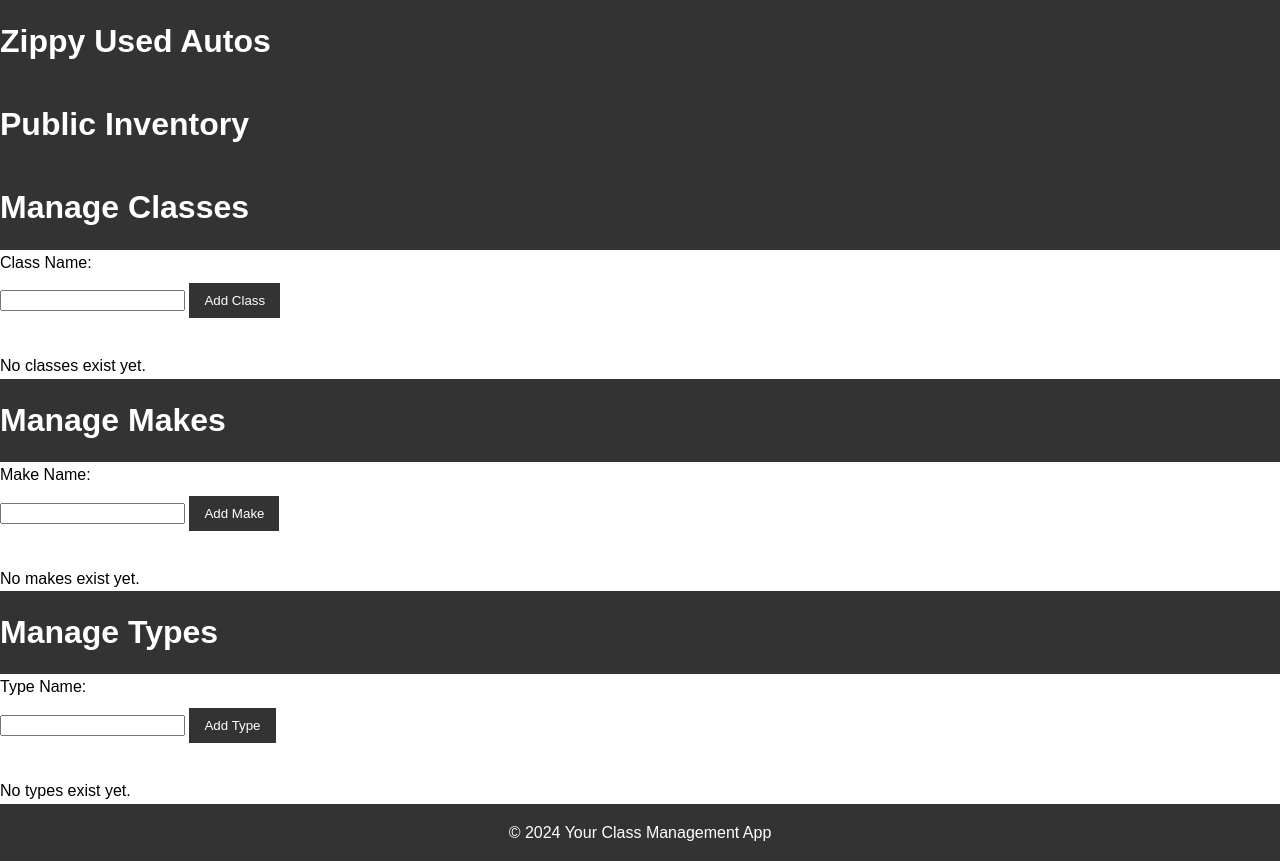
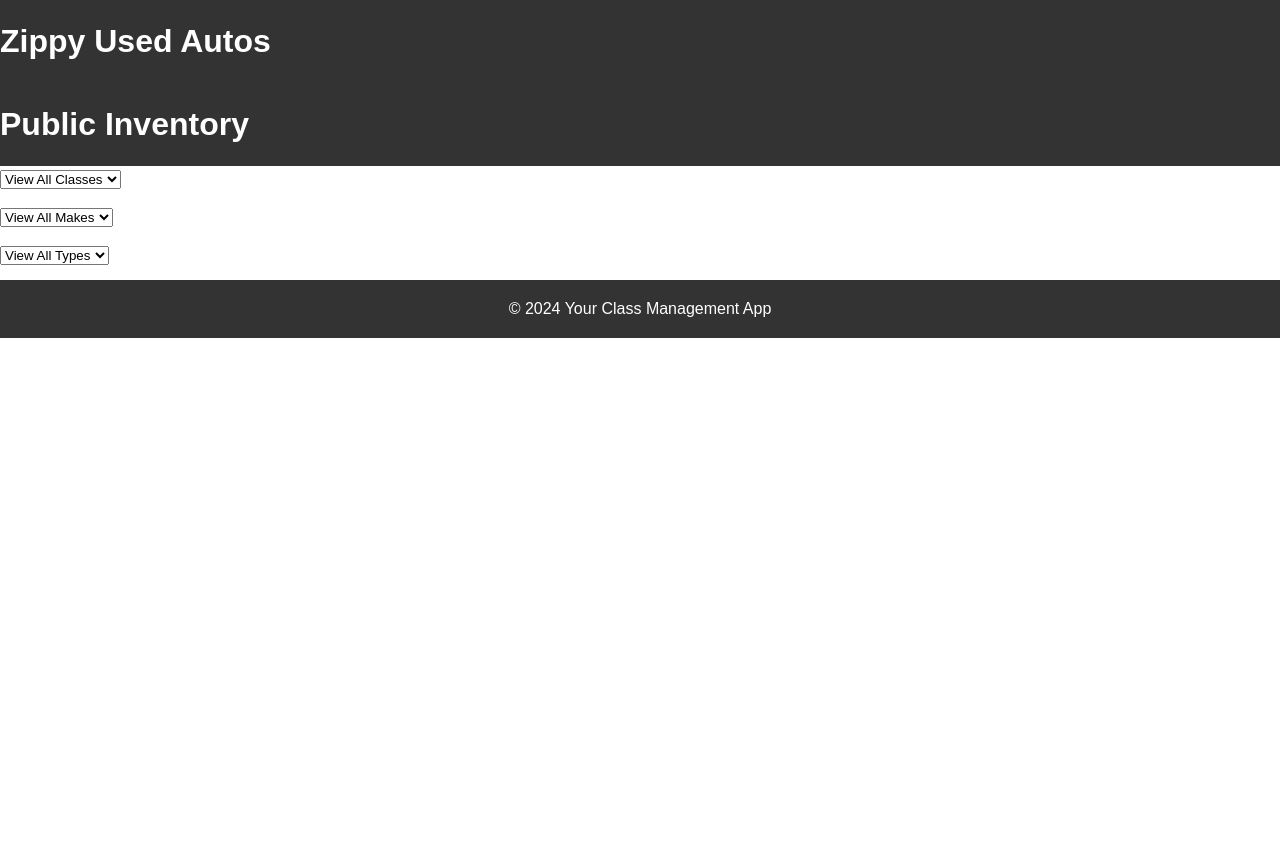
Before and after one commit to jeramee/JO-INF653-MidtermProject-, a PHP site: page /public_inventory_view.php in a window 1280 px wide. After the commit the page ends 338 px from the top, so only its background shows below. Run offline with PHP 8.4, Linux system fonts and the light colour scheme; tables that the repository leaves empty or names only in its code hold one stand-in row (values such as "Sample post").

Commit message:
6 big commit drop down mostly working.

```diff
--- a/view/manage_classes_view.php
+++ b/view/manage_classes_view.php
@@ -1,40 +1,39 @@
 <!-- ../view/manage_classes_view.php -->
-<!DOCTYPE html>
-<html lang="en">
-<head>
-    <meta charset="UTF-8">
-    <meta name="viewport" content="width=device-width, initial-scale=1.0">
-    <title>Manage Classes</title>
-</head>
-<body>
-    <header>
-        <h1>Manage Classes</h1>
-    </header>
+<?php
+include_once('../model/database.php');
+include_once('../model/class_db.php');
 
-    <section>
-        <!-- Your form for managing classes -->
-        <form action="../controller/manage_classes.php" method="post">
-            <label for="class_name">Class Name:</label>
-            <input type="text" id="class_name" name="class_name" required>
-            <button type="submit">Add Class</button>
-        </form>
-    </section>
+// Function to get all classes from the vehicle_class table
+function getAllClasses($conn) {
+    try {
+        $query = "SELECT DISTINCT vehicle_class FROM vehicle_inventory";
+        $statement = $conn->prepare($query);
+        $statement->execute();
+        $classes = $statement->fetchAll(PDO::FETCH_ASSOC);
+        $statement->closeCursor();
+        return $classes;
+    } catch (PDOException $e) {
+        throw new PDOException("Error fetching classes: " . $e->getMessage());
+    }
+}
 
-    <section>
-        <!-- Display the list of classes -->
-        <ul>
-            <?php if (isset($classes) && is_array($classes)) : ?>
-                <?php foreach ($classes as $class) : ?>
-                    <li>
-                        <?php echo $class['class_name']; ?>
-                        <a href='../controller/remove_class.php?id=<?php echo $class['class_id']; ?>'>Remove</a>
-                    </li>
-                <?php endforeach; ?>
-            <?php else : ?>
-                <p>No classes exist yet.</p>
-            <?php endif; ?>
-        </ul>
-    </section>
+// Variable to store data
+$classes = [];
 
-</body>
-</html>
+// Attempt to fetch data from the vehicle_class table
+try {
+    $classes = getAllClasses($GLOBALS['conn']);
+} catch (PDOException $e) {
+    // Display a verbose warning and error explanation
+    echo "<div style='color: red;'><strong>Error:</strong> An error occurred while fetching data from the database. Please check the database connection and make sure the table exists. <br>";
+    echo "Error Message: " . $e->getMessage() . "</div><br>";
+}
+?>
+
+<!-- Display the dropdown menu for classes -->
+<select>
+    <option value="#" selected disabled>View All Classes</option>
+    <?php foreach ($classes as $class) : ?>
+        <option value="<?php echo $class['vehicle_class']; ?>"><?php echo $class['vehicle_class']; ?></option>
+    <?php endforeach; ?>
+</select>
--- a/view/manage_makes_view.php
+++ b/view/manage_makes_view.php
@@ -1,40 +1,39 @@
 <!-- ../view/manage_makes_view.php -->
-<!DOCTYPE html>
-<html lang="en">
-<head>
-    <meta charset="UTF-8">
-    <meta name="viewport" content="width=device-width, initial-scale=1.0">
-    <title>Manage Makes</title>
-</head>
-<body>
-    <header>
-        <h1>Manage Makes</h1>
-    </header>
+<?php
+include_once('../model/database.php');
+include_once('../model/class_db.php');
 
-    <section>
-        <!-- Your form for managing makes -->
-        <form action="../controller/manage_makes.php" method="post">
-            <label for="make_name">Make Name:</label>
-            <input type="text" id="make_name" name="make_name" required>
-            <button type="submit">Add Make</button>
-        </form>
-    </section>
+// Function to get all makes from the vehicle_inventory table
+function getAllMakes($conn) {
+    try {
+        $query = "SELECT DISTINCT vehicle_make FROM vehicle_inventory"; // Select distinct makes from the vehicle_inventory table
+        $statement = $conn->prepare($query);
+        $statement->execute();
+        $makes = $statement->fetchAll(PDO::FETCH_ASSOC);
+        $statement->closeCursor();
+        return $makes;
+    } catch (PDOException $e) {
+        throw new PDOException("Error fetching makes: " . $e->getMessage());
+    }
+}
 
-    <section>
-        <!-- Display the list of makes -->
-        <ul>
-            <?php if (isset($makes) && is_array($makes)) : ?>
-                <?php foreach ($makes as $make) : ?>
-                    <li>
-                        <?php echo $make['make_name']; ?>
-                        <a href='../controller/remove_make.php?id=<?php echo $make['make_id']; ?>'>Remove</a>
-                    </li>
-                <?php endforeach; ?>
-            <?php else : ?>
-                <p>No makes exist yet.</p>
-            <?php endif; ?>
-        </ul>
-    </section>
+// Variable to store data
+$makes = [];
 
-</body>
-</html>
+// Attempt to fetch data from the vehicle_inventory table
+try {
+    $makes = getAllMakes($GLOBALS['conn']);
+} catch (PDOException $e) {
+    // Display a verbose warning and error explanation
+    echo "<div style='color: red;'><strong>Error:</strong> An error occurred while fetching data from the database. Please check the database connection and make sure the table exists. <br>";
+    echo "Error Message: " . $e->getMessage() . "</div><br>";
+}
+?>
+
+<!-- Display the dropdown menu for makes -->
+<select>
+    <option value="#" selected disabled>View All Makes</option> <!-- Default value -->
+    <?php foreach ($makes as $make) : ?>
+        <option value="<?php echo $make['vehicle_make']; ?>"><?php echo $make['vehicle_make']; ?></option>
+    <?php endforeach; ?>
+</select>
--- a/view/manage_types_view.php
+++ b/view/manage_types_view.php
@@ -1,41 +1,41 @@
 <!-- ../view/manage_types_view.php -->
-<!DOCTYPE html>
-<html lang="en">
-<head>
-    <meta charset="UTF-8">
-    <meta name="viewport" content="width=device-width, initial-scale=1.0">
-    <title>Manage Types</title>
-</head>
-<body>
-    <header>
-        <h1>Manage Types</h1>
-    </header>
+<?php
+include_once('../model/database.php');
+include_once('../model/class_db.php');
 
-    <section>
-        <!-- Your form for managing types -->
-        <form action="../controller/manage_types.php" method="post">
-            <label for="type_name">Type Name:</label>
-            <input type="text" id="type_name" name="type_name" required>
-            <button type="submit">Add Type</button>
-        </form>
-    </section>
+// Function to get all types from the vehicle_type table
+function getAllTypes($conn) {
+    try {
+        $query = "SELECT DISTINCT vehicle_type FROM vehicle_inventory";
+        $statement = $conn->prepare($query);
+        $statement->execute();
+        $types = $statement->fetchAll(PDO::FETCH_ASSOC);
+        $statement->closeCursor();
+        return $types;
+    } catch (PDOException $e) {
+        throw new PDOException("Error fetching types: " . $e->getMessage());
+    }
+}
 
-    <section>
-        <!-- Display the list of types -->
-        <ul>
-            <?php if (isset($types) && is_array($types)) : ?>
-                <?php foreach ($types as $type) : ?>
-                    <li>
-                        <?php echo $type['type_name']; ?>
-                        <a href='../controller/remove_type.php?id=<?php echo $type['type_id']; ?>'>Remove</a>
-                    </li>
-                <?php endforeach; ?>
-            <?php else : ?>
-                <p>No types exist yet.</p>
-            <?php endif; ?>
-        </ul>
-    </section>
+// Variable to store data
+$types = [];
 
+// Attempt to fetch data from the vehicle_type table
+try {
+    $types = getAllTypes($GLOBALS['conn']);
+} catch (PDOException $e) {
+    // Display a verbose warning and error explanation
+    echo "<div style='color: red;'><strong>Error:</strong> An error occurred while fetching data from the database. Please check the database connection and make sure the table exists. <br>";
+    echo "Error Message: " . $e->getMessage() . "</div><br>";
+}
+?>
 
-</body>
-</html>
+<section>
+    <!-- Display the dropdown menu for types -->
+    <select>
+        <option value="#" selected disabled>View All Types</option> <!-- Default value -->
+        <?php foreach ($types as $type) : ?>
+            <option value="<?php echo $type['vehicle_type']; ?>"><?php echo $type['vehicle_type']; ?></option>
+        <?php endforeach; ?>
+    </select>
+</section>
```
Also changed, not shown: controller/manage_classes.php (+29 -28 lines).
